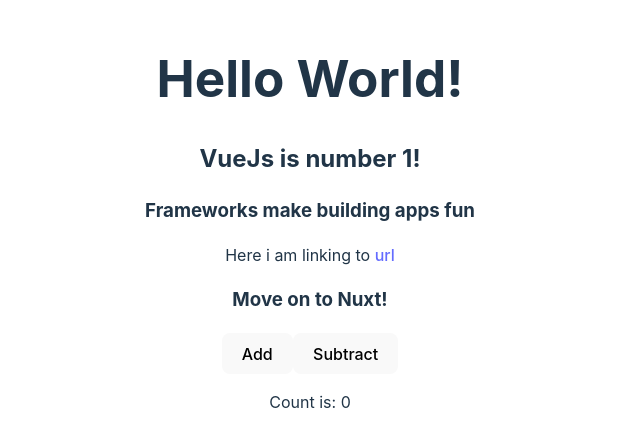
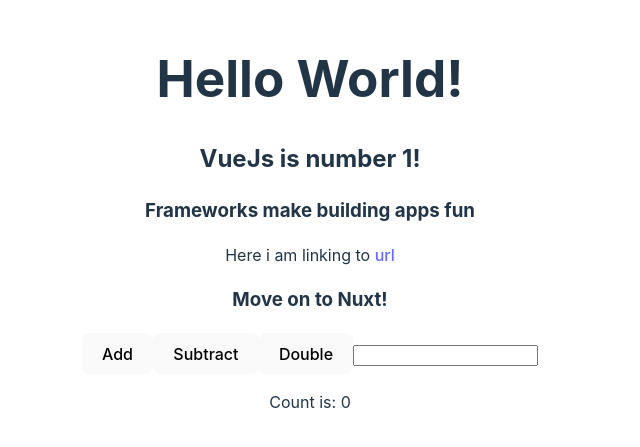
Before and after one commit to Vahe-Sevachyan/vuejs-code-examples, a Vue app: page / in a window 1280 px wide. Shown: the part 177-624 px from the top of the page, without its empty margins (330-970 px from the left). Built offline with nearby package versions, Linux system fonts and the light colour scheme.

Commit message:
combined input event with click event

```diff
--- a/src/components/Events.vue
+++ b/src/components/Events.vue
@@ -2,6 +2,8 @@
   <div>
     <button v-on:click="add()">Add</button>
     <button v-on:click="subtract()">Subtract</button>
+    <button v-on:click="double()">Double</button>
+    <input v-on:input="setName" type="text" />
     <p>Count is: {{ counter }}</p>
   </div>
 </template>
@@ -10,6 +12,7 @@
   data() {
     return {
       counter: 0,
+      doubleVal: 0,
     };
   },
   methods: {
@@ -19,6 +22,13 @@
     subtract() {
       return this.counter--;
     },
+
+    setName(event) {
+      this.doubleVal = event.target.value;
+    },
+    double() {
+      this.counter = this.doubleVal * 2;
+    },
   },
 };
 </script>
```
